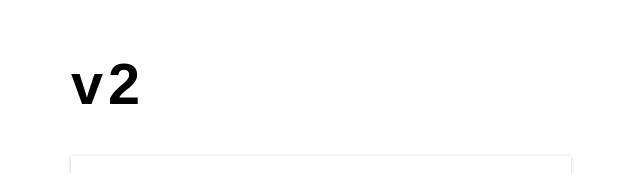
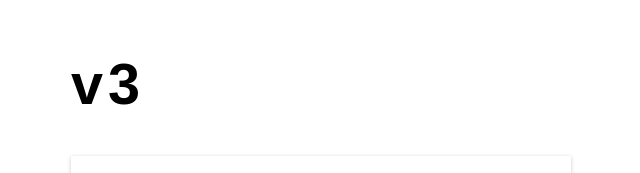
Before and after one commit to sayanm085/Calculator1, a plain HTML site: page index.html in a window 1280 px wide. Shown: the top 173 px of the page, 319-959 px from the left. Drawn offline with Linux system fonts and the light colour scheme.

Commit message:
Update index.html

```diff
--- a/index.html
+++ b/index.html
@@ -9,7 +9,7 @@
 
 
 <body >
-    <h1>v2</h1>
+    <h1>v3</h1>
     <div class="calculator">
         <div class="input" id="input"></div>
         <div class="buttons">
```
